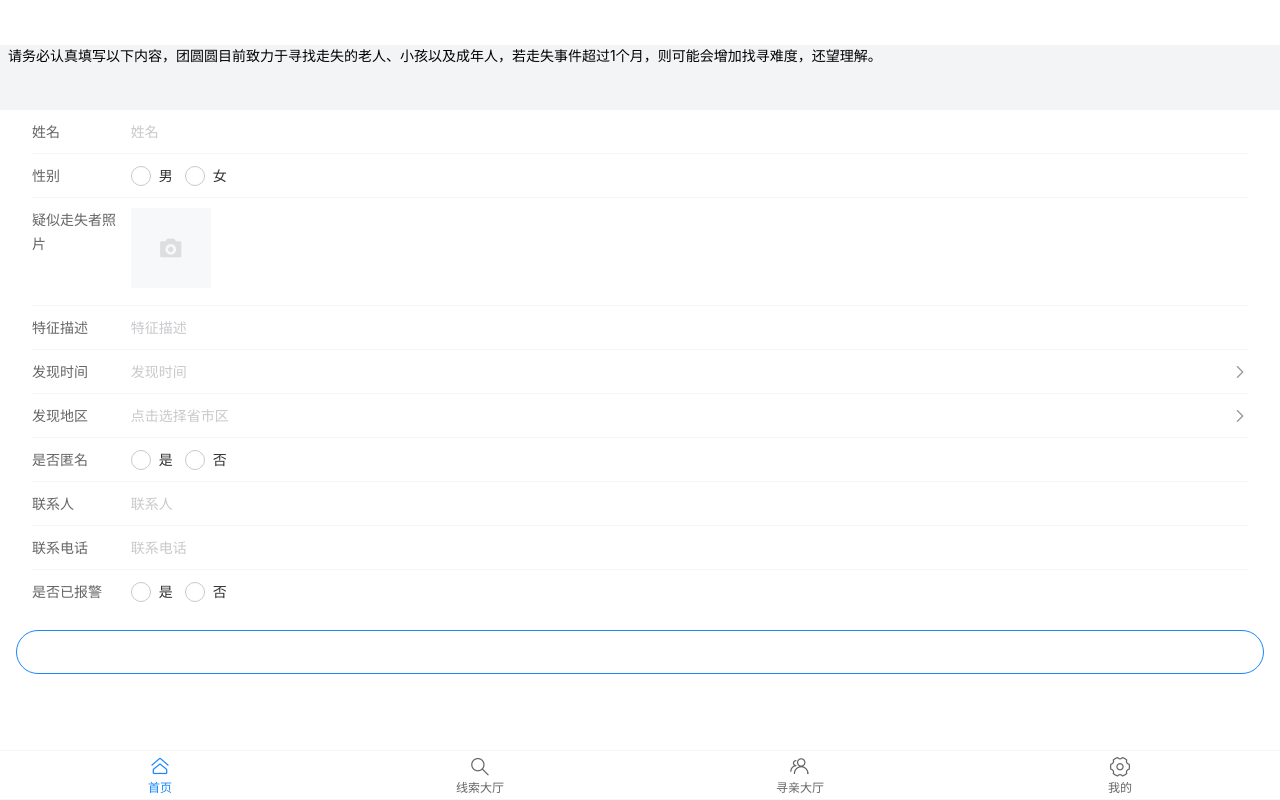
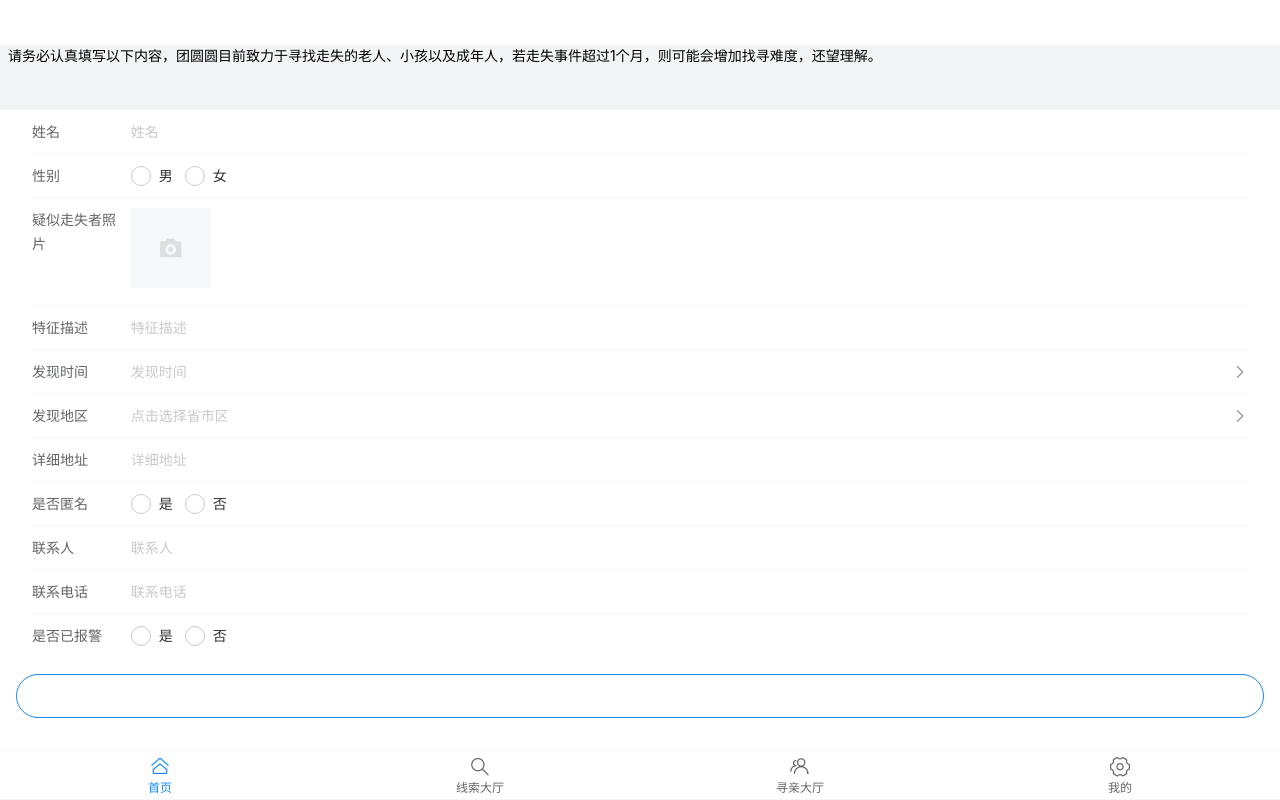
Before and after one commit to shindouhiro/tuanyuanyuan, a Vue app: page /#/clues in a window 1280 px wide. Built offline with nearby package versions, Linux system fonts and the light colour scheme.

Commit message:
新增clues页面详细地址

```diff
--- a/src/pages/Clues.vue
+++ b/src/pages/Clues.vue
@@ -86,6 +86,15 @@
                     @cancel="showArea = false"
                 />
             </van-popup>
+            <!-- 补充地址开始 -->
+             <van-field
+                v-model="detailed_address"
+                name="detailed_address"
+                label="详细地址"
+                placeholder="详细地址"
+                :rules="[{ required: true, message: '请输入详细地址' }]"
+                 />
+
             <!-- 这是匿名开始 -->
             <van-field
                 name="anonymous"
@@ -160,6 +169,7 @@ export default {
         const anonymous = ref("");
         const username = ref("");
         const password = ref("");
+        const detailed_address = ref("");
         const onSubmit = (values) => {
             console.log("submit", values);
         };
@@ -192,6 +202,7 @@ export default {
             currentDate,
             username,
             password,
+            detailed_address,
             onSubmit,
             onConfirm,
             onAreaConfirm,
```
